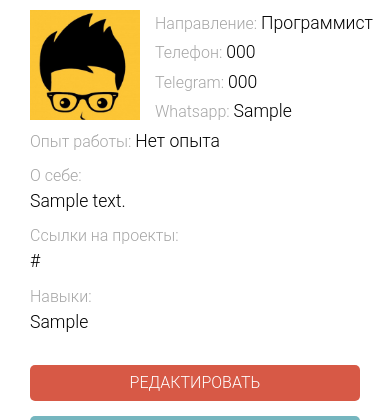
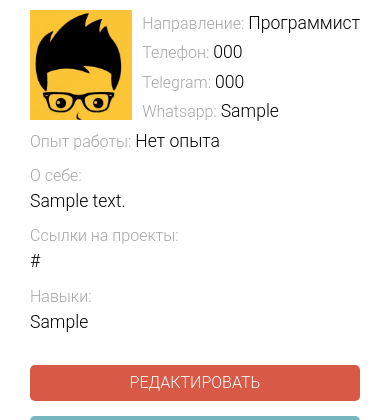
Before and after one commit to captaindamien/Portfolio, a Django app: a page that uses agile_project/portfolio/templates/portfolio/base.html in a window 390 px wide. Shown: the part 156-576 px from the top of the page. Run offline with Django 4.2, Linux system fonts and the light colour scheme; a user stored in the database is signed in; tables that the repository leaves empty hold one stand-in row (values such as "Sample post").

Commit message:
fix:  попрвить стили для картинок в страницах

```diff
--- a/agile_project/portfolio/static/portfolio/css/page1.css
+++ b/agile_project/portfolio/static/portfolio/css/page1.css
@@ -97,6 +97,9 @@
         flex-direction: column;
         align-items: center;
     }
+    .header_logo img {
+        width: 100%;
+    }
 
     .flex-b {
         display: flex;
--- a/agile_project/portfolio/static/portfolio/css/page2.css
+++ b/agile_project/portfolio/static/portfolio/css/page2.css
@@ -37,6 +37,7 @@
     border-radius: 50%;
     border: 2px solid white;
     width: 140px;
+    height: 140px;
     position: absolute;
     bottom:-75px;
     margin-left: auto;
--- a/agile_project/portfolio/static/portfolio/css/style.css
+++ b/agile_project/portfolio/static/portfolio/css/style.css
@@ -78,7 +78,10 @@
 
 .profile_avatarka {
     height: 110px;
-    margin: 0 15px 0 0;
+    object-fit: cover;
+    overflow: hidden;
+    padding: 0;
+    width: 110px;
 }
 
 .profile_row {
@@ -96,6 +99,8 @@
 
 .profile_contacts {
     text-align: left;
+    padding-left: 10px;
+    box-sizing: border-box;
 }
 
 .profile_contacts h3 {
```
Also changed, not shown: agile_project/media/user_avatars/user_3/kisspng-computer-icons-font-awesome-hamburger-button-5ae723a4ebfc72._TNbVpV0.jpg (deleted), agile_project/media/user_avatars/user_3/kisspng-computer-icons-font-awesome-hamburger-button-5ae723a4ebfc72._tWL4ztD.jpg (deleted).
